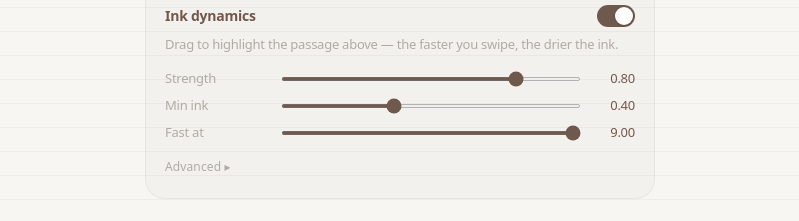
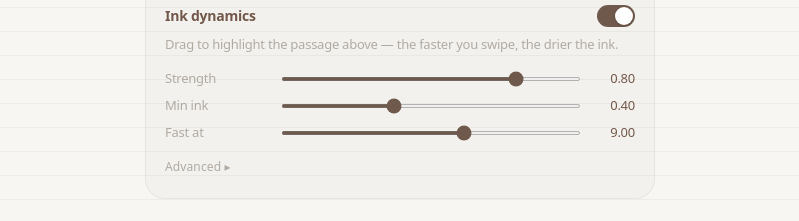
Before and after one commit to JaceThings/Highlighters, a React (Vite) app in the folder apps/website/: page / in a window 1280 px wide. Shown: the part 1096-1317 px from the top of the page, without its empty margins (240-1039 px from the left). Built offline with nearby package versions, Linux system fonts and the light colour scheme.

Commit message:
fix(website): widen the speed "Slow at"/"Fast at" sliders for the new calibration
The default slow/fast thresholds moved to 2.5/9 px/ms, outside the old
slider ranges; widen Slow at to 0–6 and Fast at to 1–14 so both open on
their default and stay adjustable.

```diff
--- a/apps/website/src/components/SpeedControls.tsx
+++ b/apps/website/src/components/SpeedControls.tsx
@@ -110,7 +110,7 @@ export function SpeedControls() {
       <Group>
         <Range label="Strength" field="sensitivity" min={0} max={1} step={0.01} format={fmt2} accent={accent} disabled={off} />
         <Range label="Min ink" field="minDeposit" min={0.05} max={1} step={0.01} format={fmt2} accent={accent} disabled={off} />
-        <Range label="Fast at" field="fastSpeed" min={0.3} max={5} step={0.1} format={fmtPx} accent={accent} disabled={off} />
+        <Range label="Fast at" field="fastSpeed" min={1} max={14} step={0.5} format={fmtPx} accent={accent} disabled={off} />
       </Group>
 
       <button
@@ -126,7 +126,7 @@ export function SpeedControls() {
       {advanced && (
         <div className="mt-3">
           <Group>
-            <Range label="Slow at" field="slowSpeed" min={0} max={1} step={0.01} format={fmtPx} accent={accent} disabled={off} />
+            <Range label="Slow at" field="slowSpeed" min={0} max={6} step={0.1} format={fmtPx} accent={accent} disabled={off} />
             <Range label="Smoothing" field="smoothing" min={0.05} max={1} step={0.01} format={fmt2} accent={accent} disabled={off} />
             <Range label="Detail" field="resolution" min={4} max={24} step={1} format={fmtInt} accent={accent} disabled={off} />
             <Range label="Dry-out" field="dryoutBoost" min={0} max={1} step={0.01} format={fmt2} accent={accent} disabled={off} />
```
